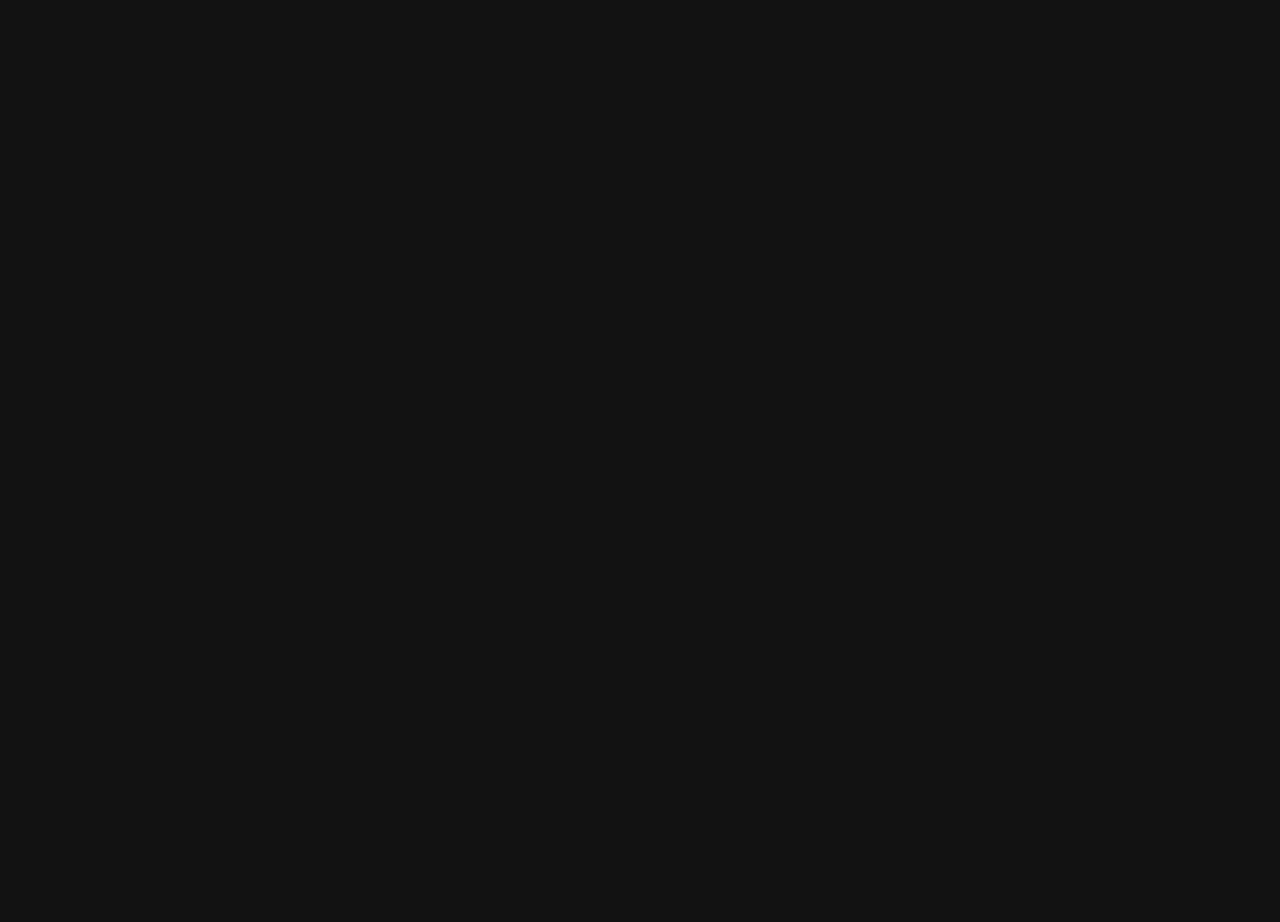
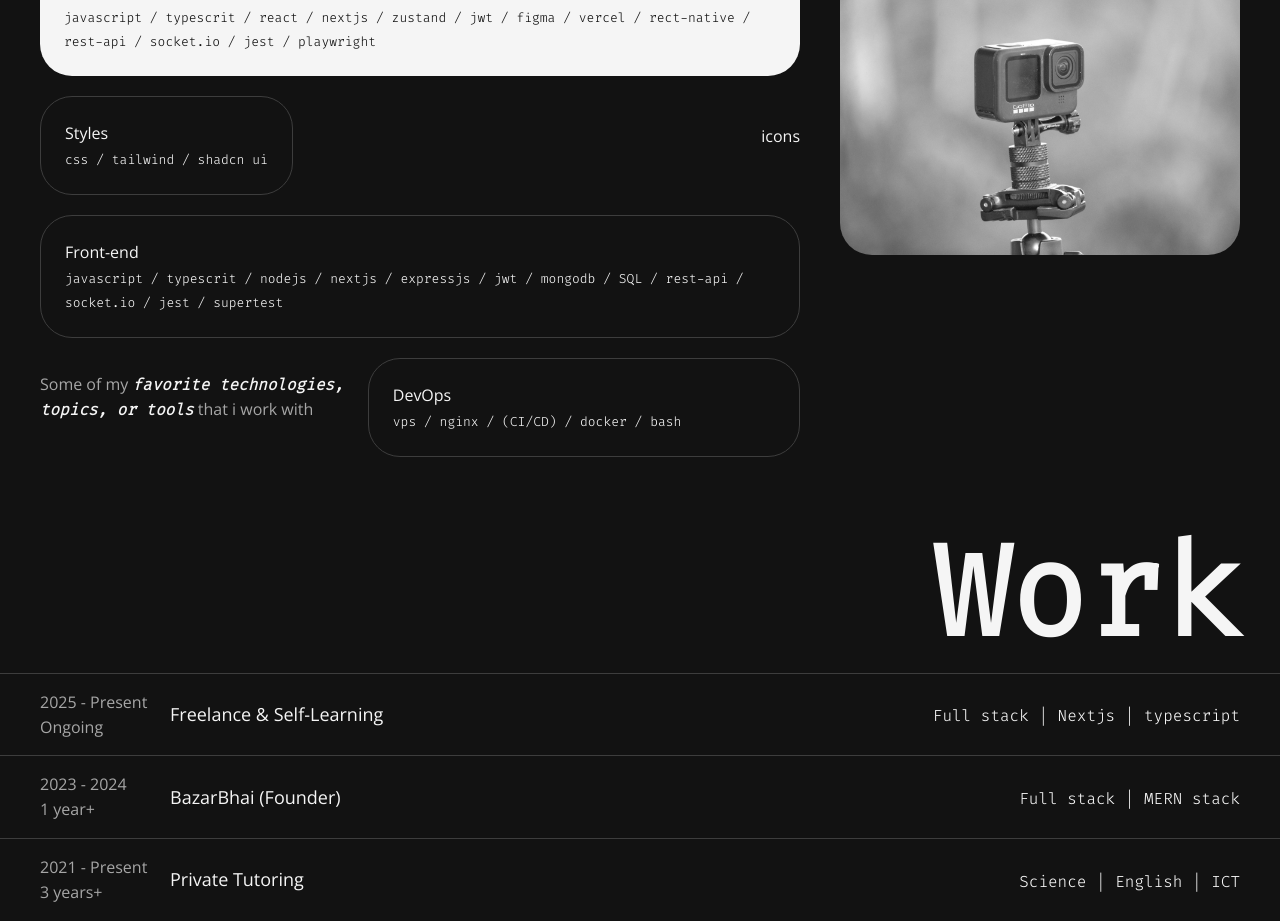
Before and after one commit to iamsaifulalom/personal-portfolio, a Next.js app: page / in a window 1280 px wide. Shown: the part 1134-2056 px from the top of the page. Before the commit the page ends 1121 px from the top, so only its background shows below. Built offline with nearby package versions, Linux system fonts and the light colour scheme.

Commit message:
work section completed

```diff
--- a/src/components/AboutMe.tsx
+++ b/src/components/AboutMe.tsx
@@ -2,20 +2,73 @@ import Image from "next/image";
 
 export default function AboutMe() {
   return (
-    <div className='mt-5'>
+    <div className="mt-5 p-4 lg:px-6 xl:px-10">
       <h1 className='text-sm font-fira-code font-bold'>.../About me...</h1>
-      <p className='mt-5'>
+      <p className='mt-5 md:text-center'>
         Hello! I&apos;m Saiful. I&apos;m a <span> full-stack <br />
           developer.</span> More then <span>2 years</span> <br /> experience
       </p>
+      <div className='md:flex gap-10'>
+
 
         <Image
           width={100}
           height={100}
           src="/images/th-1.jpg"
-        className='aspect-[1/1.2] object-cover rounded-4xl mt-5'
+          className='aspect-[1/1.2] max-w-[400px] max-h-[300px] md:order-2 w-full grayscale object-cover rounded-4xl mt-5'
           alt=""
         />
+
+        <div>
+          {/* frontend skills */}
+          <div className="mt-5 bg-foreground text-background p-6 rounded-4xl">
+            <h1 className="text-lg">Front-end</h1>
+            <span className="font-fira-code text-sm">
+              javascript / typescrit / react / nextjs /
+              zustand / jwt / figma / vercel /
+              rect-native / rest-api / socket.io /
+              jest / playwright
+            </span>
           </div>
+          {/* Styles */}
+          <div className="flex items-center justify-between">
+            <div className="mt-5 border border-gray text-foreground p-6 rounded-4xl">
+              <h1 className="text-lg">Styles</h1>
+              <span className="font-fira-code text-sm">
+                css / tailwind / shadcn ui
+              </span>
+            </div>
+            <div>
+              icons
+            </div>
+          </div>
+
+          {/* backend skills */}
+          <div className="mt-5  border border-gray text-foreground p-6 rounded-4xl">
+            <h1 className="text-lg">Front-end</h1>
+            <span className="font-fira-code text-sm">
+              javascript / typescrit / nodejs / nextjs /
+              expressjs / jwt / mongodb / SQL /
+              rest-api / socket.io /
+              jest / supertest
+            </span>
+          </div>
+
+          {/* debops */}
+          <div className="flex items-center gap-3 justify-between">
+            <p>
+              Some  of my <span>favorite technologies, topics, or tools</span> that i work with
+            </p>
+            <div className="mt-5 w-full border border-gray text-foreground p-6 rounded-4xl">
+              <h1 className="text-lg">DevOps</h1>
+              <span className="font-fira-code text-sm">
+                vps / nginx / (CI/CD) / docker / bash
+              </span>
+            </div>
+          </div>
+        </div>
+      </div>
+    </div>
+
   )
 }
--- a/src/components/BlogSection.tsx
+++ b/src/components/BlogSection.tsx
@@ -3,7 +3,7 @@ import BlogCard from './ui/BlogCard'
 
 export default function BlogSection() {
   return (
-    <div className='mt-5 gap-3 overflow-x-scroll flex flex-row'>
+    <div className='mt-5 gap-3 p-4 lg:px-6 xl:px-10 overflow-x-scroll flex flex-row'>
       {blogs.map((props) => (
         <BlogCard {...props} key={props.title} />
       ))}
--- /dev/null
+++ b/src/components/Work.tsx
@@ -0,0 +1,25 @@
+import { workExperience } from '@/constants/works'
+import React from 'react'
+
+export default function Work() {
+    return (
+        <div className='mt-10'>
+            <h1 className='hero-heading p-4 lg:px-6 xl:px-10 text-right'>Work</h1>
+
+            <div className='last:border-b border-white'>
+                {workExperience.map(({ company, yearStart, yearEnd, duration, roleAndTech }) => (
+                    <div key={company} className='flex p-4 lg:px-6 xl:px-10 hover:bg-foreground transition-all hover:text-background border-t justify-between py-4 text-sm lg:text-lg border-gray'>
+                        <div className='w-[130px] text-light-gray'>
+                            <h3>{yearStart} - {yearEnd}</h3>
+                            <h4>{duration}</h4>
+                        </div>
+                        <div className='md:flex items-center justify-between flex-1'>
+                            <h3 className='text-lg lg:text-xl'>{company}</h3>
+                            <h4 className='font-fira-code mt-1'>{roleAndTech}</h4>
+                        </div>
+                    </div>
+                ))}
+            </div>
+        </div>
+    )
+}
--- a/src/components/header.tsx
+++ b/src/components/header.tsx
@@ -5,7 +5,7 @@ import ToggleTheme from './ui/ToggleTheme';
 export default function Header() {
 
     return (
-        <header className="flex max-w-7xl mx-auto relative text-xl w-full p-5 justify-between items-center font-fira-code">
+        <header className="flex max-w-[1440px] xl:p-10 mx-auto relative text-xl w-full p-5 justify-between items-center font-fira-code">
             <h2 >Saiful Alom</h2>
             <div className="hidden md:flex gap-4 text-lg">
                 {navLinks.map(({ name, href }) => (
--- a/src/components/hero.tsx
+++ b/src/components/hero.tsx
@@ -5,8 +5,8 @@ import Link from 'next/link'
 
 export default function Hero() {
   return (
-    <>
-      <div className='flex items-center justify-between'>
+    <div className='p-4 lg:px-6 xl:px-10p'>
+      <div className='flex  items-center justify-between'>
         <h1 className='text-5xl font-fira-code md:text-7xl lg:text-8xl font-extrabold xl:text-9xl'>Full-stack</h1>
         <div className='hidden md:flex overflow-hidden gap-5'>
           <Button variant='heroLarge' label='Project' />
@@ -52,6 +52,6 @@ export default function Hero() {
           </Link>
         ))}
       </div>
-    </>
+    </div>
   )
 }
--- /dev/null
+++ b/src/constants/works.ts
@@ -0,0 +1,27 @@
+export const workExperience = [
+    // Portfolio & Freelance Projects
+    {
+        yearStart: 2025,
+        yearEnd: "Present",
+        company: "Freelance & Self-Learning",
+        duration: "Ongoing",
+        roleAndTech: "Full stack | Nextjs | typescript"
+    },
+    // Startup Project
+    {
+        yearStart: 2023,
+        yearEnd: "2024",
+        company: "BazarBhai (Founder)",
+        duration: "1 year+",
+        roleAndTech: "Full stack | MERN stack"
+    },
+
+    // Tutoring & Knowledge Sharing
+    {
+        yearStart: 2021,
+        yearEnd: "Present",
+        company: "Private Tutoring",
+        duration: "3 years+",
+        roleAndTech: "Science | English | ICT",
+    }
+];
--- a/src/pages/index.tsx
+++ b/src/pages/index.tsx
@@ -1,14 +1,18 @@
 import AboutMe from '@/components/AboutMe'
 import BlogSection from '@/components/BlogSection'
 import Hero from '@/components/hero'
+import Work from '@/components/Work'
 import React from 'react'
 
 export default function Index() {
   return (
-    <div className='p-4 lg:px-6 max-w-7xl mx-auto'>
+    <div className='max-w-[1440px] mx-auto'>
       <Hero />
       <BlogSection />
       <AboutMe/>
+      <Work/>
     </div>
   )
 }
+
+//p-4 lg:px-6 xl:px-10
--- a/src/styles/globals.css
+++ b/src/styles/globals.css
@@ -56,7 +56,7 @@ body {
 }
 
 .hero-heading {
-  @apply text-3xl md:text-[70px] lg:text-9xl font-black font-fira-code
+  @apply text-5xl font-fira-code md:text-7xl lg:text-8xl font-extrabold xl:text-9xl
 }
 
 p{
```
Lines whose indentation alone changed are shown as unchanged.
